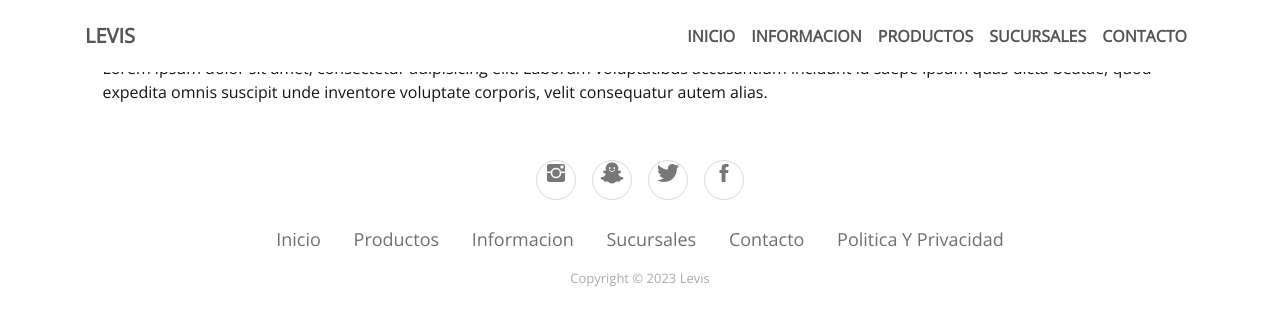
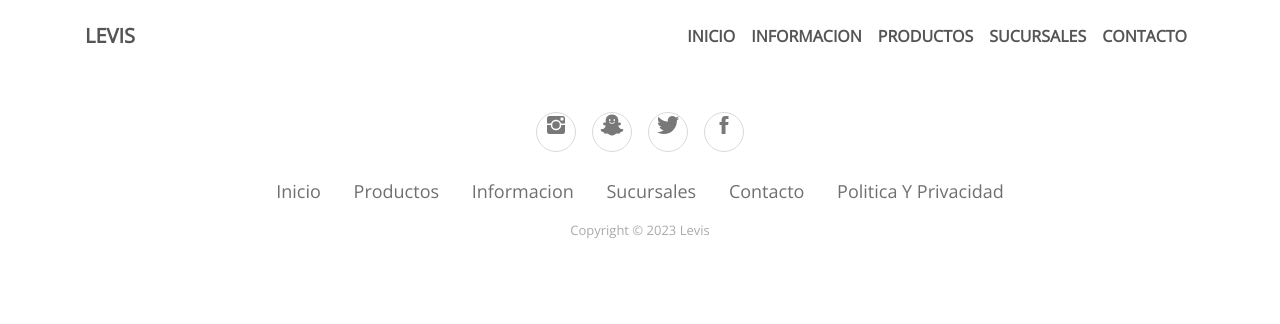
Before and after one commit to Gcabj11/PreEntrega2-Farfan, a plain HTML site: page pages/productos.html in a window 1280 px wide. Drawn offline with nearby package versions, Linux system fonts and the light colour scheme; files that its build step writes are made by us from their sources.

Commit message:
second change

```diff
--- a/pages/productos.html
+++ b/pages/productos.html
@@ -43,10 +43,9 @@
             </div>
         </nav>
     </header>
-    <main>
-        <h1>Productos</h1>
-        <p>Lorem ipsum dolor sit amet, consectetur adipisicing elit. Laborum voluptatibus accusantium incidunt id saepe ipsum quas dicta beatae, quod expedita omnis suscipit unde inventore voluptate corporis, velit consequatur autem alias.</p>
-    </main>
+    <br>
+    <br>
+    <br>
     <div class="footer-basic">
         <footer>
             <div class="social"><a href="https://www.instagram.com/Levis_ar/"><i class="icon ion-social-instagram"></i></a><a href="https://www.snapchat.com/add/levisdenim501?web_client_id=1f8a76e1-201d-443b-954a-bc5cf4ead9bb"><i class="icon ion-social-snapchat"></i></a><a href="https://twitter.com/Levis_AR"><i class="icon ion-social-twitter"></i></a><a href="https://www.facebook.com/Levis.Argentina/?locale=es_LA"><i class="icon ion-social-facebook"></i></a></div>
```
Also changed, not shown: index.html (+1 -1 lines), pages/contacto.html (+3 -4 lines).
